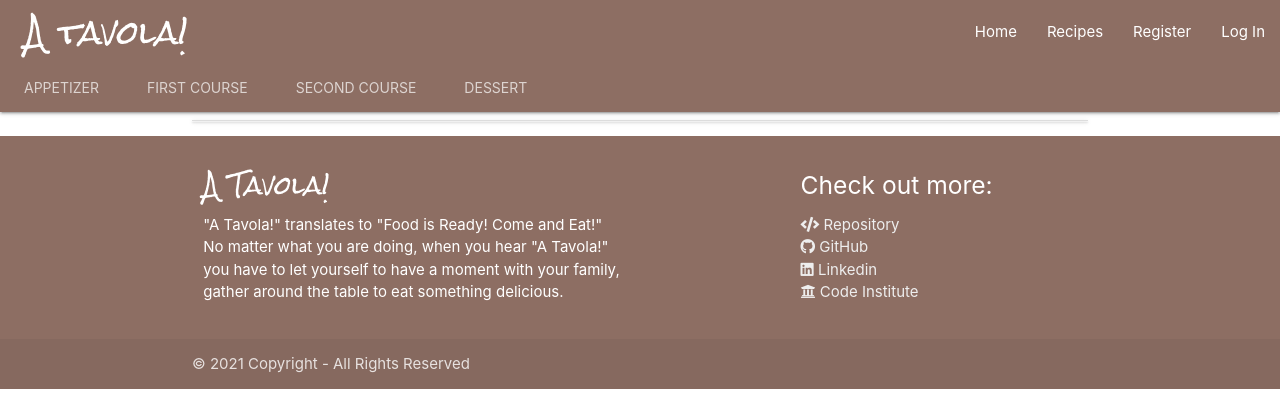
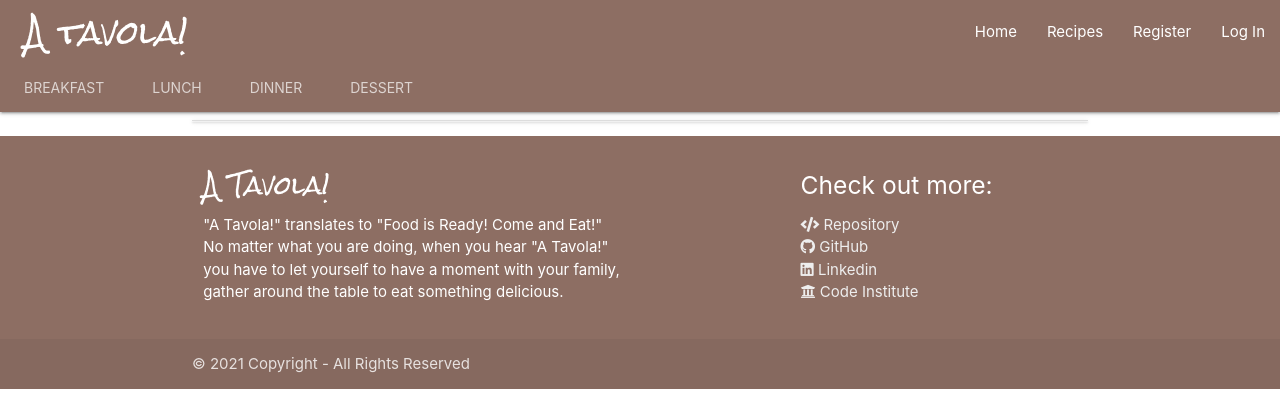
Before and after one commit to ClaudiaLie/MS_3_CookBook_Website, a Flask app: page /recipes in a window 1280 px wide. Shown: the top 420 px of the page. Run offline with Flask 2, Linux system fonts and the light colour scheme; data that the repository does not hold is empty; some libraries are stand-ins or nearby versions.

Commit message:
Testing API options for the recipes

```diff
--- a/templates/base.html
+++ b/templates/base.html
@@ -40,9 +40,9 @@
       <!-- bottom nav -->
       <div class="nav-content col s6 offset-s6 hide-on-small-only">
           <ul class="tabs tabs-transparent">
-            <li class="tab"><a href="#test1">Appetizer</a></li>
-            <li class="tab"><a href="#test2">First Course</a></li>
-            <li class="tab"><a href="#test3">Second Course</a></li>
+            <li class="tab"><a href="#test1">Breakfast</a></li>
+            <li class="tab"><a href="#test2">Lunch</a></li>
+            <li class="tab"><a href="#test3">Dinner</a></li>
             <li class="tab"><a href="#test4">Dessert</a></li>
           </ul>
       </div>
@@ -51,9 +51,9 @@
     <!-- mobile sidenav -->
     <!-- dropdown structure -->
     <ul id="dropdown1" class="dropdown-content">
-      <li class="tab"><a href="#test1">Appetizer</a></li>
-      <li class="tab"><a href="#test2">First Course</a></li>
-      <li class="tab"><a href="#test3">Second Course</a></li>
+      <li class="tab"><a href="#test1">Breakfast</a></li>
+      <li class="tab"><a href="#test2">Lunch</a></li>
+      <li class="tab"><a href="#test3">Dinner</a></li>
       <li class="tab"><a href="#test4">Dessert</a></li>
     </ul>
 
--- a/templates/recipes.html
+++ b/templates/recipes.html
@@ -18,11 +18,12 @@
         <li>
             <div class="collapsible-header text-shadow #efebe9 brown lighten-5">
                 <i class="material-icons left">local_dining</i>
+                {% if recipe.recipe_allergen == "yes" %}
+                    <i class="fas fa-hand-holding-heart tooltipped"
+                    data-position="top" data-tooltip="Allergens present in this recipe"></i>
+                {% endif %}
                 <strong>{{ recipe.recipe_name }}</strong>
-                {% if recipe.recipe_allergen == "Gluten" %}
-                    <i class="fas fa-hand-holding-heart tooltipped"
-                    data-position="right" data tooltip="Gluten"></i>
-                {% endif %}
+
 
             </div>
             <div class="collapsible-body">
```
